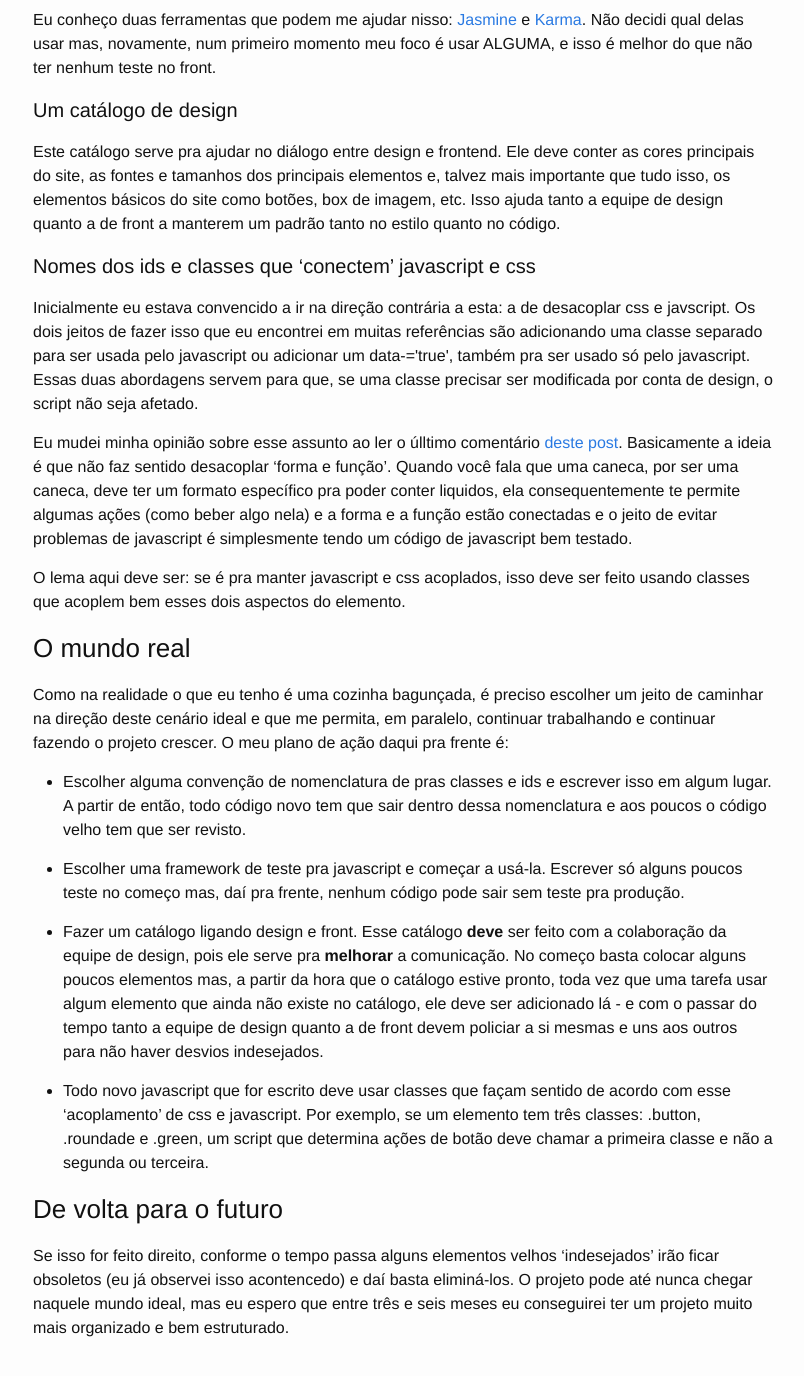
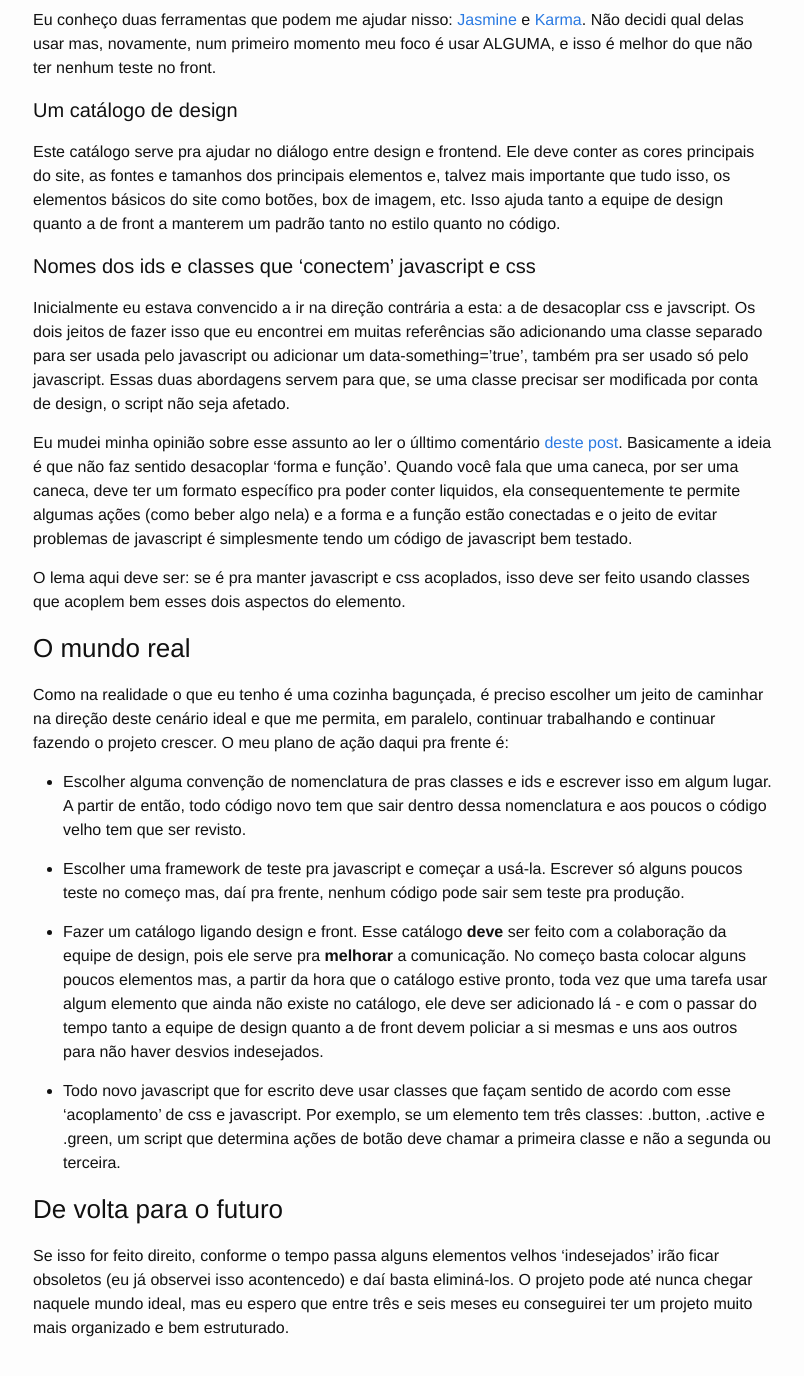
Before and after one commit to Zapiano/my-portfolio, a Jekyll site: the page built from _posts/2016-09-27-licoes-front-end.markdown, in a window 1280 px wide and 1400 px high, scrolled down 1008 px. Shown: the top 1376 px of the window, without its empty margins (237-1041 px from the left). Built offline with Jekyll 4.4.1, drawn with Linux system fonts in a browser that asks for light colours.

Commit message:
Fix typo

```diff
--- a/_posts/2016-09-27-licoes-front-end.markdown
+++ b/_posts/2016-09-27-licoes-front-end.markdown
@@ -25,7 +25,7 @@ Eu conheço duas ferramentas que podem me ajudar nisso: [Jasmine](http://jasmine
 Este catálogo serve pra ajudar no diálogo entre design e frontend. Ele deve conter as cores principais do site, as fontes e tamanhos dos principais elementos e, talvez mais importante que tudo isso, os elementos básicos do site como botões, box de imagem, etc. Isso ajuda tanto a equipe de design quanto a de front a manterem um padrão tanto no estilo quanto no código.
 
 #### Nomes dos ids e classes que 'conectem' javascript e css
-Inicialmente eu estava convencido a ir na direção contrária a esta: a de desacoplar css e javscript. Os dois jeitos de fazer isso que eu encontrei em muitas referências são adicionando uma classe separado para ser usada pelo javascript ou adicionar um data-<something>='true', também pra ser usado só pelo javascript. Essas duas abordagens servem para que, se uma classe precisar ser modificada por conta de design, o script não seja afetado.
+Inicialmente eu estava convencido a ir na direção contrária a esta: a de desacoplar css e javscript. Os dois jeitos de fazer isso que eu encontrei em muitas referências são adicionando uma classe separado para ser usada pelo javascript ou adicionar um data-something='true', também pra ser usado só pelo javascript. Essas duas abordagens servem para que, se uma classe precisar ser modificada por conta de design, o script não seja afetado.
 
 Eu mudei minha opinião sobre esse assunto ao ler o úlltimo comentário [deste post](https://github.com/suitcss/suit/blob/master/doc/design-principles.md). Basicamente a ideia é que não faz sentido desacoplar 'forma e função'. Quando você fala que uma caneca, por ser uma caneca, deve ter um formato específico pra poder conter liquidos, ela consequentemente te permite algumas ações (como beber algo nela) e a forma e a função estão conectadas e o jeito de evitar problemas de javascript é simplesmente tendo um código de javascript bem testado.
 
@@ -41,7 +41,7 @@ Como na realidade o que eu tenho é uma cozinha bagunçada, é preciso escolher
 
 - Fazer um catálogo ligando design e front. Esse catálogo **deve** ser feito com a colaboração da equipe de design, pois ele serve pra **melhorar** a comunicação. No começo basta colocar alguns poucos elementos mas, a partir da hora que o catálogo estive pronto, toda vez que uma tarefa usar algum elemento que ainda não existe no catálogo, ele deve ser adicionado lá - e com o passar do tempo tanto a equipe de design quanto a de front devem policiar a si mesmas e uns aos outros para não haver desvios indesejados.
 
-- Todo novo javascript que for escrito deve usar classes que façam sentido de acordo com esse 'acoplamento' de css e javascript. Por exemplo, se um elemento tem três classes: .button, .roundade e .green, um script que determina ações de botão deve chamar a primeira classe e não a segunda ou terceira.
+- Todo novo javascript que for escrito deve usar classes que façam sentido de acordo com esse 'acoplamento' de css e javascript. Por exemplo, se um elemento tem três classes: .button, .active e .green, um script que determina ações de botão deve chamar a primeira classe e não a segunda ou terceira.
 
 ### De volta para o futuro
 Se isso for feito direito, conforme o tempo passa alguns elementos velhos 'indesejados' irão ficar obsoletos (eu já observei isso acontencedo) e daí basta eliminá-los. O projeto pode até nunca chegar naquele mundo ideal, mas eu espero que entre três e seis meses eu conseguirei ter um projeto muito mais organizado e bem estruturado.
```
